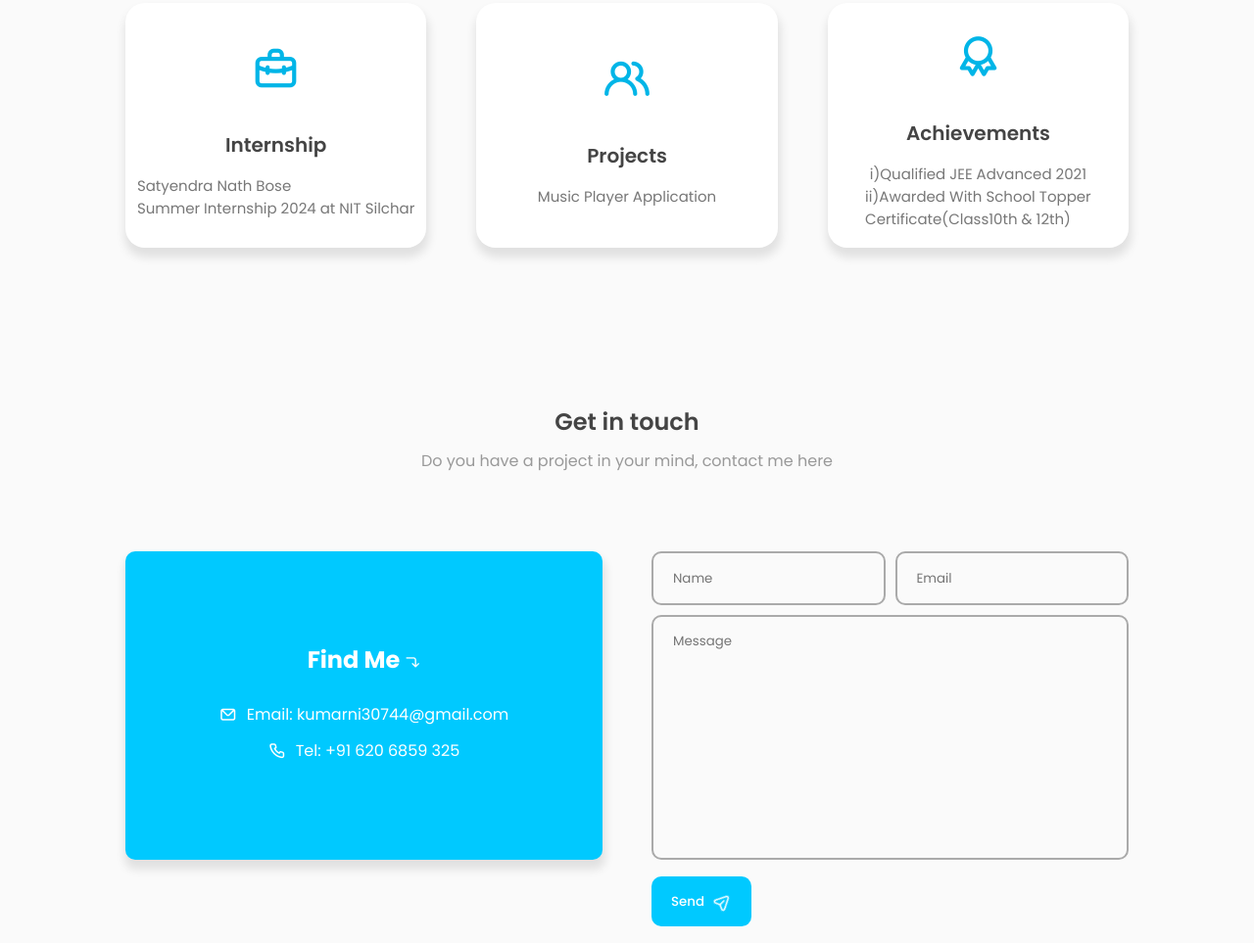
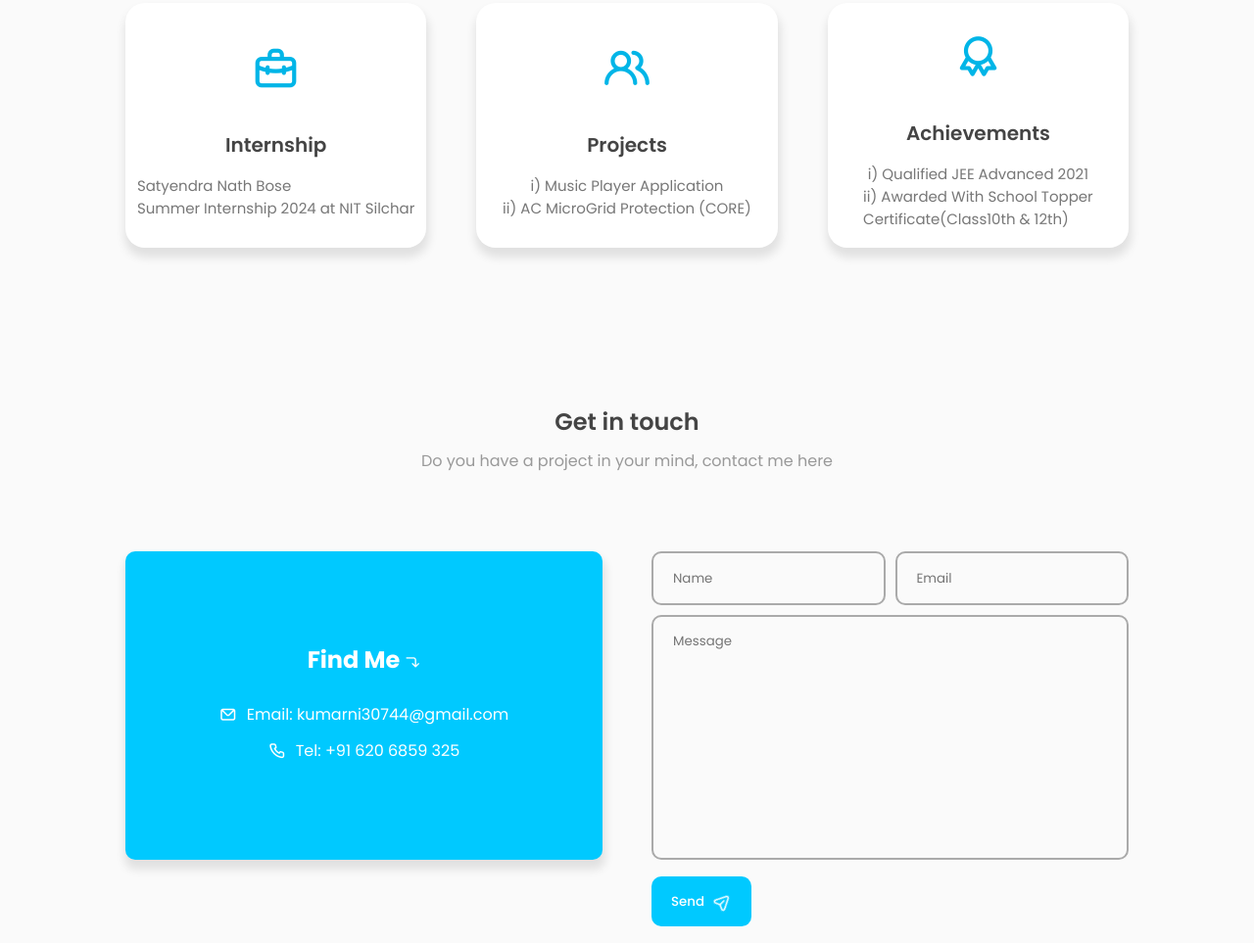
Before and after one commit to NI30KR/Portfolio, a plain HTML site: page index.html in a window 1280 px wide. Shown: the part 1619-2582 px from the top of the page at 98% size. Drawn offline with nearby package versions, Linux system fonts and the light colour scheme.

Commit message:
Update index.html

```diff
--- a/index.html
+++ b/index.html
@@ -168,13 +168,14 @@ I am proficient in programming languages such as C, C++, HTML, and CSS, and have
             <div class="project-box">
                 <i class="uil uil-users-alt"></i>
                 <h3>Projects</h3>
-                <label>Music Player Application</label>
+                <label>i) Music Player Application</label>
+                 <label>ii) AC MicroGrid Protection (CORE)</label>
             </div>
             <div class="project-box">
                 <i class="uil uil-award"></i>
                 <h3> Achievements</h3>
-                <label>i)Qualified JEE Advanced 2021</label>
-                 <label>ii)Awarded With School Topper <br> Certificate(Class10th & 12th)</label>
+                <label>i) Qualified JEE Advanced 2021</label>
+                 <label>ii) Awarded With School Topper <br> Certificate(Class10th & 12th)</label>
             </div>
           </div>
        </section>
```
